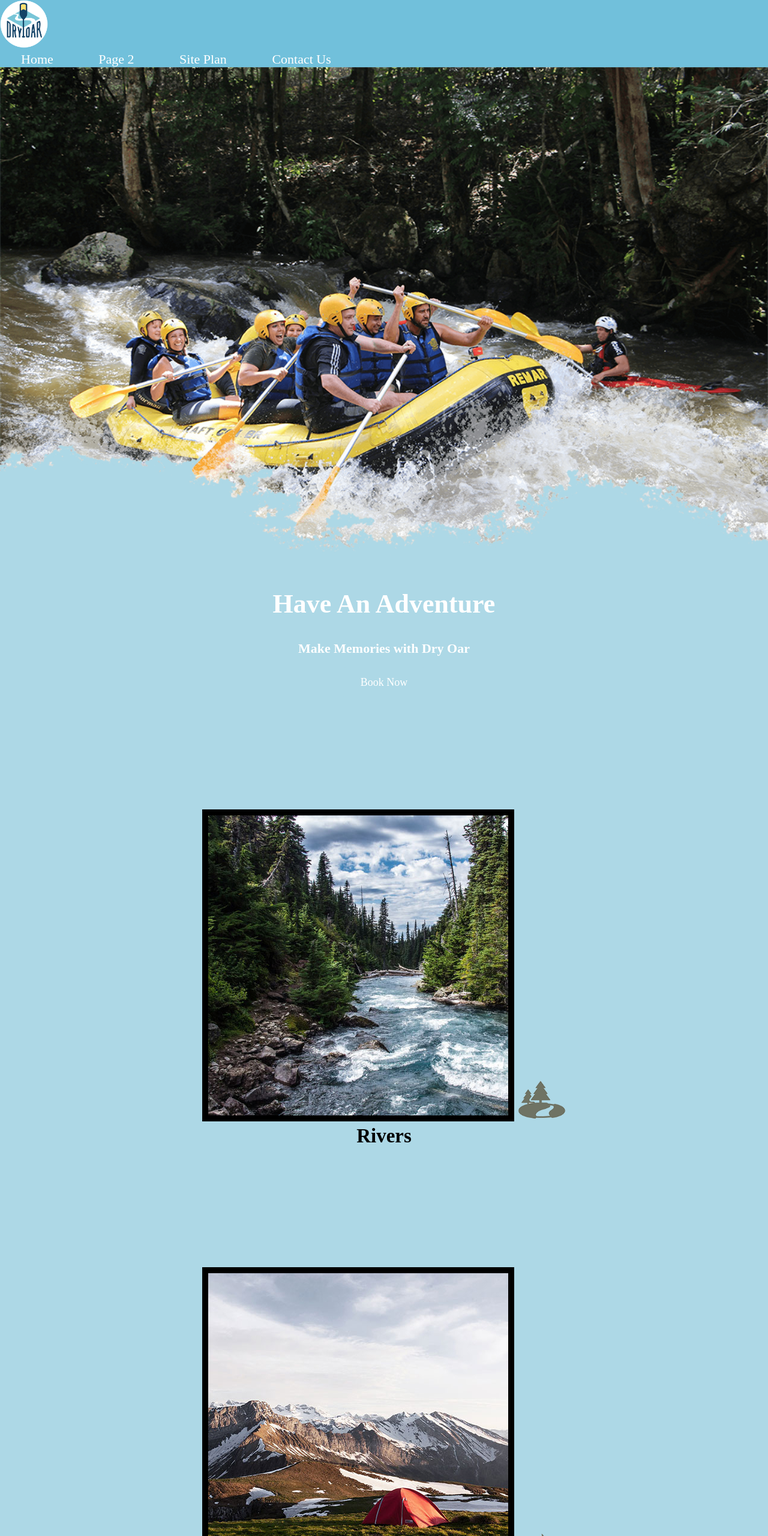
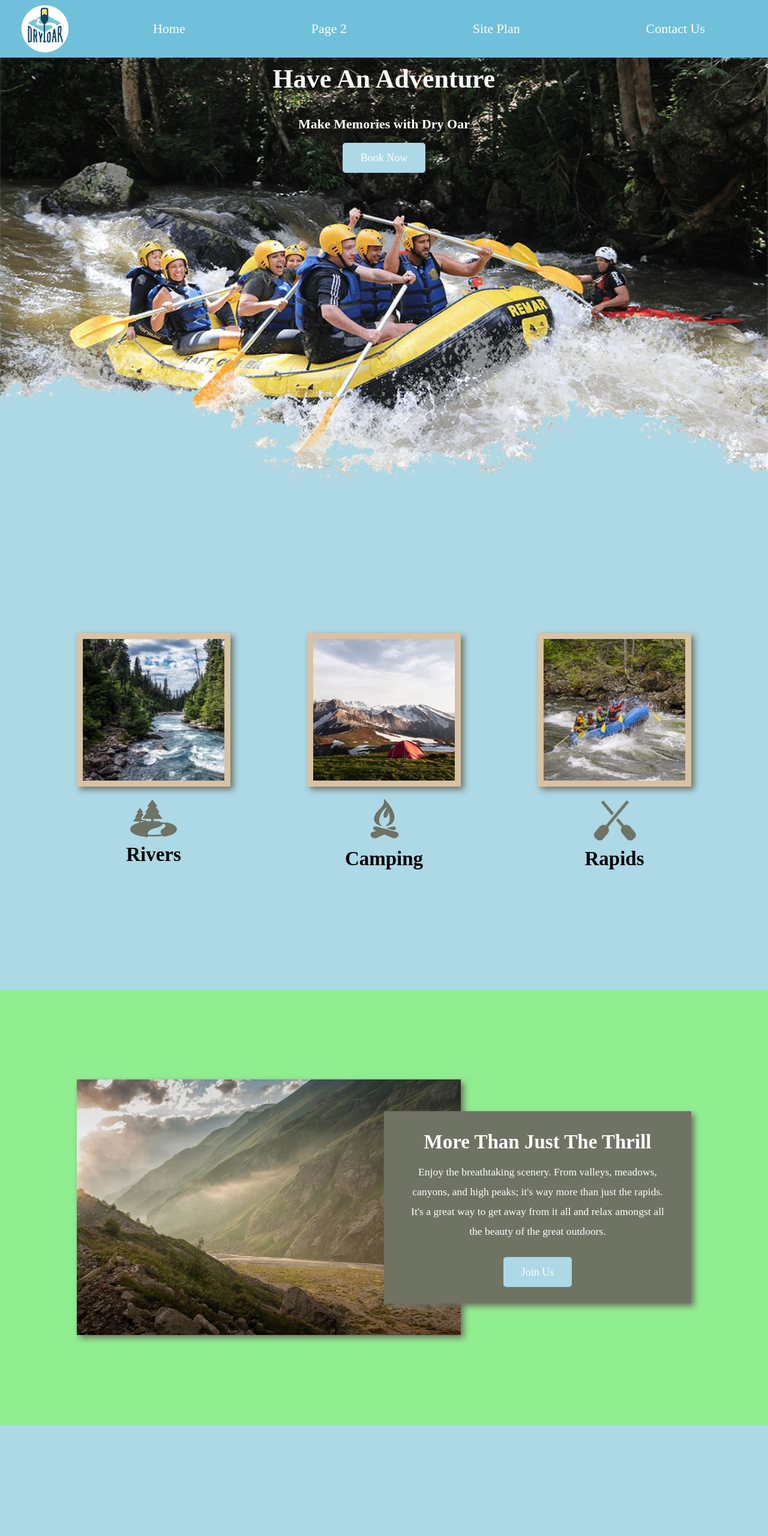
Before and after one commit to chevvyy/WDD-130, a plain HTML site: page wwr/index.html in a window 1280 px wide. Shown: the top 2560 px of the page at 60% size. Drawn offline with Linux system fonts and the light colour scheme; a web font is replaced by a local one.

Commit message:
W07 assignment

```diff
--- a/wwr/styles/style.css
+++ b/wwr/styles/style.css
@@ -13,8 +13,44 @@ nav a {
     padding: 35px;
 }
 
+nav{
+    display: flex;
+    justify-content: space-around;
+}
+
+nav a:hover{
+    background-color: lightgray;
+    color: black;
+}
+
 #hero-msg h1, #hero-msg h4 {
     text-align: center;
+}
+
+#hero-msg h4 {
+    color: white;
+}
+
+#hero{
+    display: grid;
+    grid-template-columns: 1fr 3fr 1fr;
+    margin-top: -100px;
+}
+
+#hero-msg {
+    grid-column: 2/3;
+    grid-row: 1/2;
+    margin-top: 100px;
+}
+
+#hero-box {
+    grid-column: 1/4;
+    grid-row: 1/3;
+    z-index: -1;
+}
+
+#hero-img{
+    width: 100%;
 }
 
 .button-box {
@@ -27,6 +63,8 @@ main section {
 
 #background {
     height: 725px;
+    grid-column: 1/11;
+    grid-row: 4/9;
 }
 
 body{
@@ -42,15 +80,14 @@ h2{
 
 #logo_link{
     padding-top: 5px;
+    justify-self: center;
+    align-self: center;
 }
 
 header{
     background-color: rgb(113, 192, 219);
-}
-
-nav a:hover{
-    background-color: lightgray;
-    color: black;
+    display: grid;
+    grid-template-columns: 150px auto;
 }
 
 .book, .join{
@@ -77,16 +114,48 @@ nav a:hover{
 }
 
 footer{
-    background-color: rgb(113, 197, 225);
-    color: white;
+    background-color: #6f7364;
     padding: 25px 50px;
     margin-top: 200px;
+    display: flex;
+    justify-content: space-around;
+    align-items: center;
 }
 
 .home-title{
     color: white;
     font-size: 2em;
     margin-top: 10px;
+}
+
+.home-grid{
+    display: grid;
+    grid-template-columns: repeat(10, 1fr);
+}
+
+.rivers-card{
+    grid-column: 2/4;
+    grid-row: 2/3;
+}
+
+.camping-card{
+    grid-column: 5/7;
+    grid-row: 2/3;
+}
+
+.rapids-card{
+    grid-column: 8/10;
+    grid-row: 2/3;
+}
+
+.mountains{
+    grid-column: 2/7;
+    grid-row: 5/8;
+}
+
+.msg{
+    grid-column: 6/10;
+    grid-row: 6/7;
 }
 
 h4{
@@ -102,6 +171,10 @@ h4{
 
 .card-img{
     border: 10px solid black;
+}
+
+.card-img, .mountains {
+    width: 100%;
 }
 
 main section img{
@@ -142,10 +215,6 @@ footer a:hover{
     padding-top: 10px;
 }
 
-#hero-img{
-    width: 100%;
-}
-
 footer p{
     font-size: 1.2em;
 }
@@ -161,3 +230,71 @@ footer .social img{
 .rivers-card, .camping-card, .rapids-card{
     margin: 200px 0;
 }
+
+.card-img {
+    border: 10px solid #d9c2a3;
+    transition: transform .5s;
+    box-shadow: 5px 5px 10px #6f7364;
+}
+.card-img:hover {
+    opacity: .6;
+    transform: scale(1.1);
+}
+
+.msg {
+    background-color: #6f7364;
+    padding: 35px;
+    grid-column: 6/10;
+    grid-row: 6/7;
+    box-shadow: 5px 5px 10px #6f7364;
+}
+.mountains {
+    width: 100%;
+    grid-column: 2/7;
+    grid-row: 5/8;
+    box-shadow: 5px 5px 10px #6f7364;
+}
+
+@media screen and (max-width: 900px) {
+    #hero, .home-grid {
+        display: block;
+        height: auto;
+    }
+    nav, footer {
+        flex-direction: column;
+    }
+    nav a {
+        display: block;
+        padding: 15px;
+    }
+    #hero {
+        margin-top: 0;
+    }
+    #hero-msg {
+        margin-top: 0;
+    }
+    #hero-msg h4 {
+        display: none;
+    }
+    #hero-msg h1 {
+        color: #6f7364;
+    }
+    .home-title {
+        font-size: 25px;
+    }
+    .rivers-card, .camping-card, .rapids-card {
+        margin: 50px auto;
+        width: 60%;
+    }
+    #background {
+        display: none;
+    }
+    .mountains, .msg {
+        width: 80%;
+        display: block;
+        margin: 0 auto;
+    }
+    footer {
+        margin-top: 25px;
+    }
+}
```
